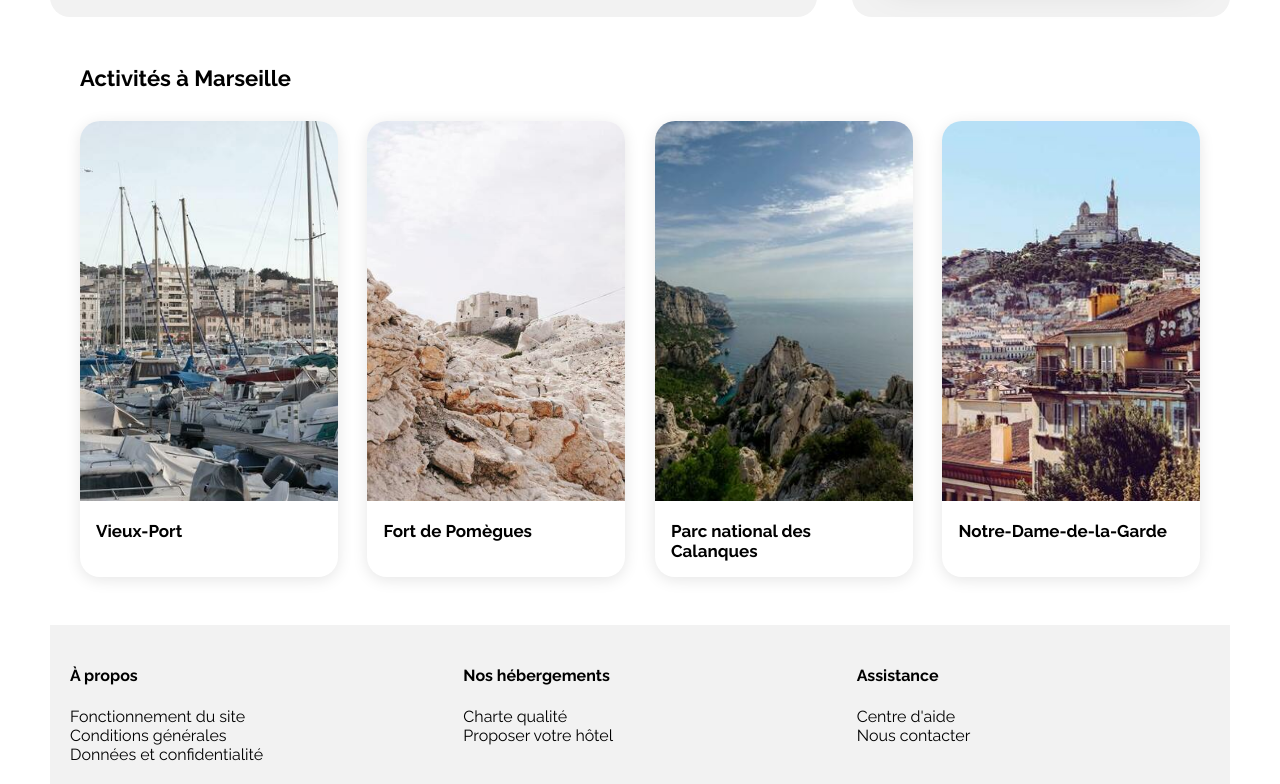
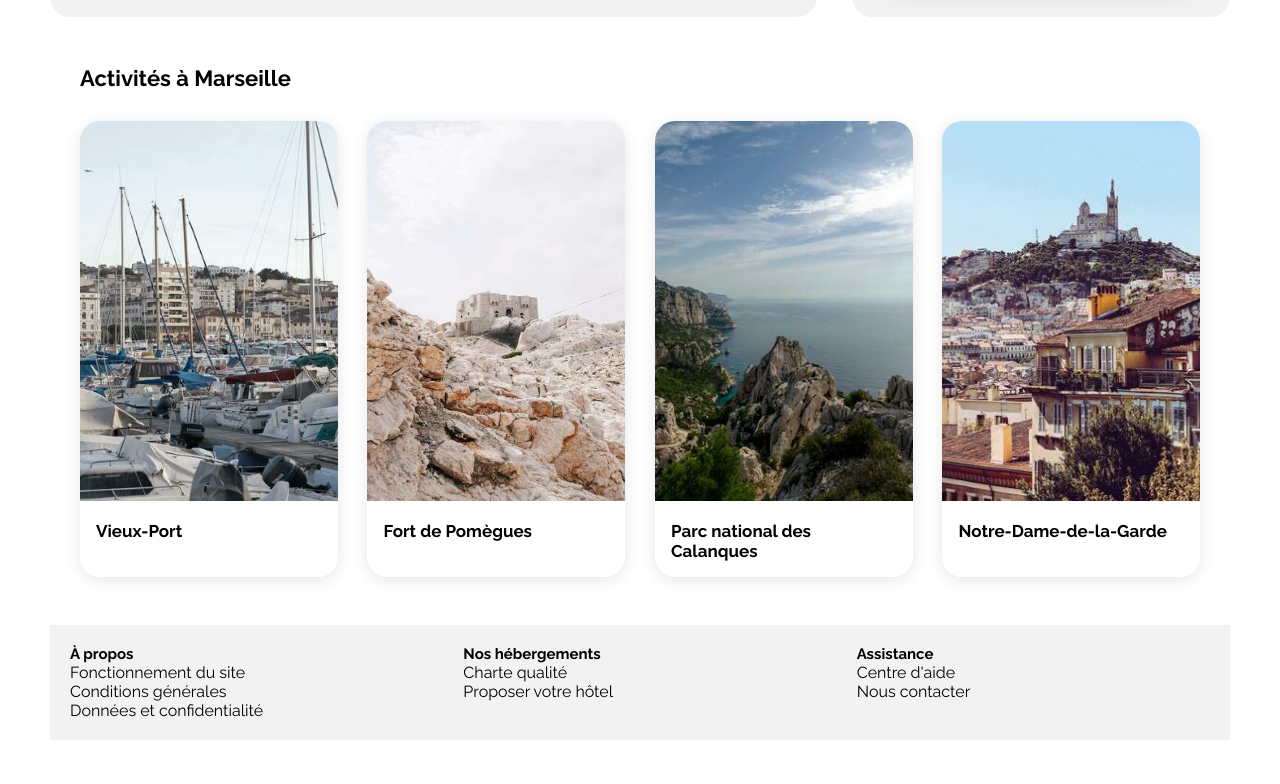
Before and after one commit to sofiane-abou-abderrahim/booki-oc-p3, a plain HTML site: page index.html in a window 1280 px wide. Shown: the part 1056-1840 px from the top of the page. After the commit the page ends 1796 px from the top, so only its background shows below. Drawn offline with Linux system fonts and the light colour scheme.

Commit message:
added general styles for h4

```diff
--- a/css/style.css
+++ b/css/style.css
@@ -22,6 +22,7 @@ body,
 h1,
 h2,
 h3,
+h4,
 p {
   margin: 0;
 }
@@ -56,6 +57,10 @@ h2 {
 
 h3 {
   font-size: 1.0625rem;
+}
+
+h4 {
+  font-size: 0.9375rem;
 }
 
 /***** Header *****/
```
